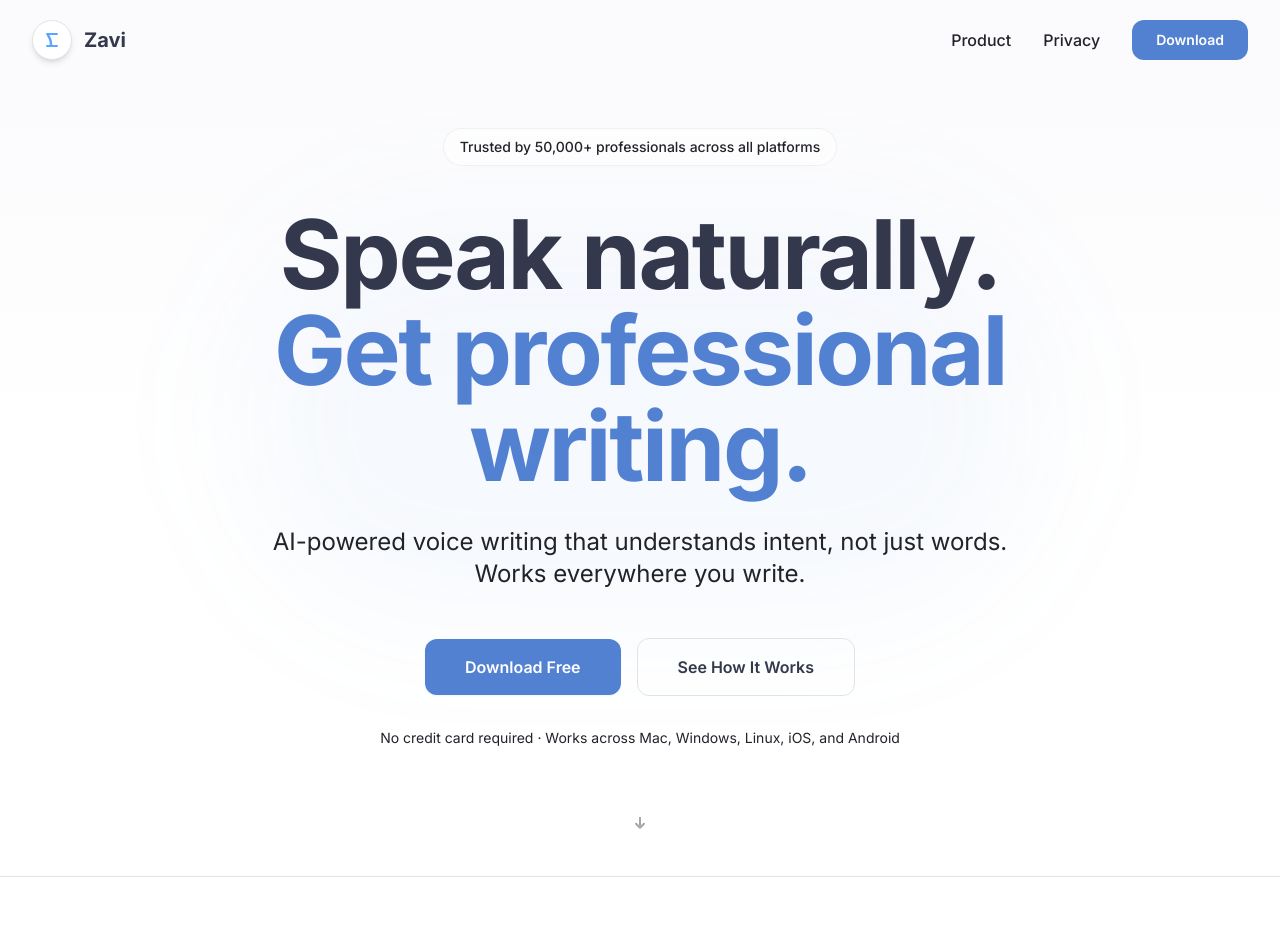
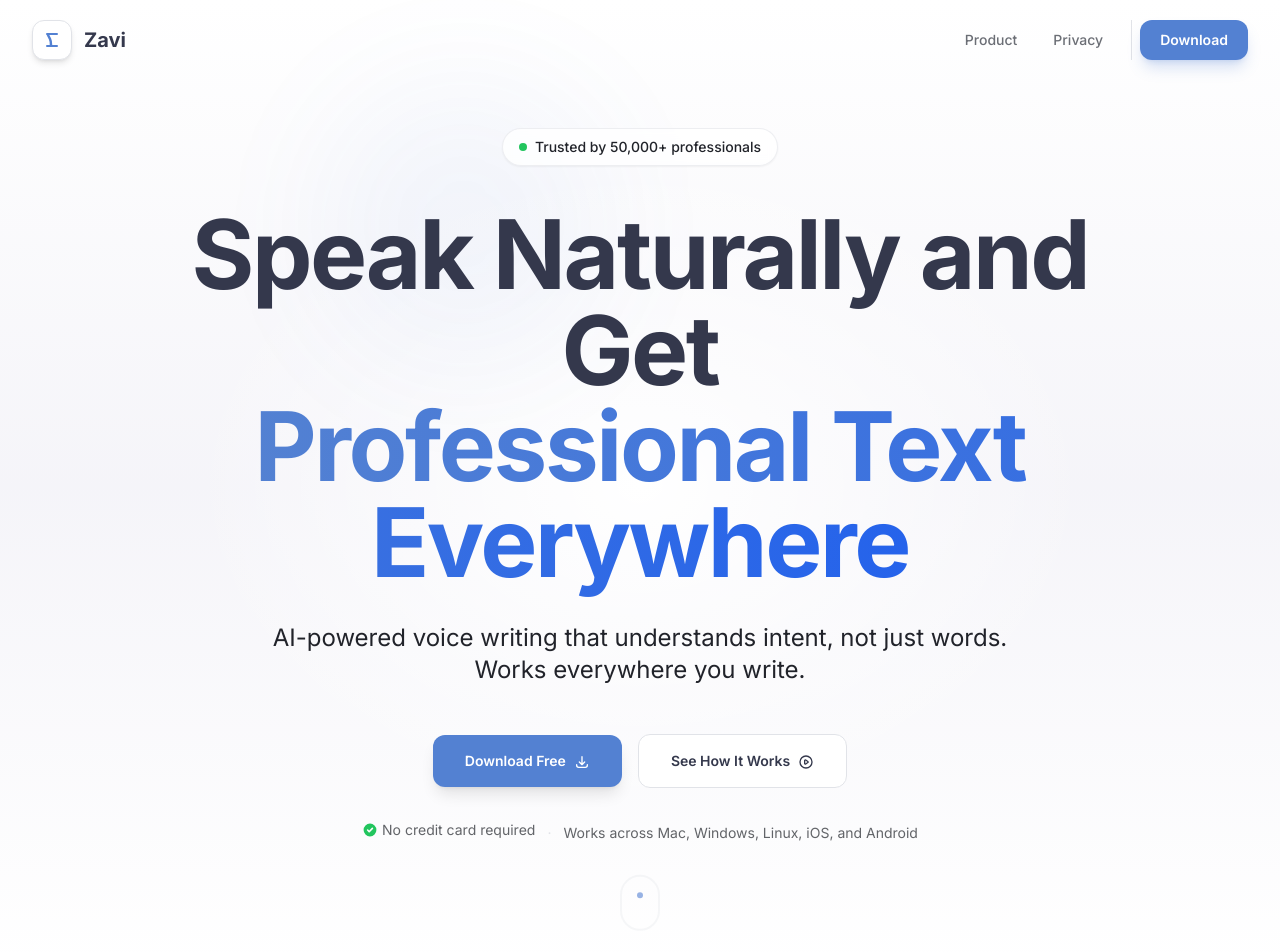
Before and after one commit to goyalraman17/Zaviweb, a Next.js app: page / in a window 1280 px wide. Shown: the top 952 px of the page. Built offline with nearby package versions, Linux system fonts and the light colour scheme.

Commit message:
UI Change

```diff
--- a/app/globals.css
+++ b/app/globals.css
@@ -12,6 +12,7 @@
 
   body {
     @apply antialiased;
+    background-color: #FAFAFA;
   }
 
   * {
@@ -23,4 +24,30 @@
   .text-balance {
     text-wrap: balance;
   }
+
+  .glass {
+    @apply bg-white/80 backdrop-blur-lg;
+  }
+
+  .glass-subtle {
+    @apply bg-white/60 backdrop-blur-md;
+  }
 }
+
+@layer components {
+  .btn-primary {
+    @apply px-8 py-4 text-sm font-semibold text-white bg-zavi-blue rounded-xl hover:bg-zavi-blue-500 transition-all duration-300 shadow-lg hover:shadow-xl hover:-translate-y-0.5;
+  }
+
+  .btn-secondary {
+    @apply px-8 py-4 text-sm font-semibold text-zavi-charcoal bg-white border border-zavi-border rounded-xl hover:border-zavi-blue/30 hover:bg-zavi-blue/5 transition-all duration-300;
+  }
+
+  .card {
+    @apply bg-white rounded-2xl border border-zavi-border/50 shadow-sm hover:shadow-lg hover:-translate-y-1 transition-all duration-300;
+  }
+
+  .section-pad {
+    @apply py-24 md:py-32;
+  }
+}
--- a/components/Hero.tsx
+++ b/components/Hero.tsx
@@ -28,43 +28,42 @@ export default function Hero() {
   }, []);
 
   return (
-    <section ref={ref} className="relative min-h-screen flex items-center justify-center overflow-hidden bg-white">
-      {/* Minimal gradient background */}
-      <div className="absolute inset-0 bg-gradient-to-b from-zavi-paper/30 via-white to-white" />
-
-      {/* Subtle ambient glow - static, calm */}
-      <div className="absolute top-1/4 left-1/2 -translate-x-1/2 w-[800px] h-[400px] bg-zavi-blue/5 rounded-full blur-3xl" />
+    <section ref={ref} className="relative min-h-screen flex items-center justify-center overflow-hidden bg-gradient-to-b from-white via-zavi-paper/50 to-white">
+      <div className="absolute inset-0 bg-[radial-gradient(ellipse_at_center,_var(--tw-gradient-stops))] from-zavi-blue/8 via-transparent to-transparent" />
+      <div className="absolute top-20 left-1/4 w-72 h-72 bg-zavi-blue/10 rounded-full blur-3xl animate-pulse" />
+      <div className="absolute bottom-40 right-1/4 w-96 h-96 bg-purple-500/8 rounded-full blur-3xl animate-pulse delay-1000" />
 
       <motion.div
         className="container mx-auto px-6 py-32 relative z-10"
-        style={{ opacity, scale }}
+        style={{ opacity, scale, y }}
       >
         <div className="max-w-5xl mx-auto text-center">
-          {/* Social proof badge - calm, professional */}
           <motion.div
-            className="inline-flex items-center gap-2 px-4 py-2 bg-white/60 backdrop-blur-sm border border-zavi-border/50 rounded-full mb-10"
-            initial={{ opacity: 0, y: 20 }}
-            animate={{ opacity: 1, y: 0 }}
+            className="inline-flex items-center gap-2 px-4 py-2 bg-white/80 backdrop-blur-sm border border-zavi-border/60 rounded-full mb-10 shadow-sm"
+            initial={{ opacity: 0, y: 20, scale: 0.95 }}
+            animate={{ opacity: 1, y: 0, scale: 1 }}
             transition={{ duration: 0.6, ease: [0.22, 1, 0.36, 1] }}
           >
+            <span className="relative flex h-2 w-2">
+              <span className="animate-ping absolute inline-flex h-full w-full rounded-full bg-green-400 opacity-75"></span>
+              <span className="relative inline-flex rounded-full h-2 w-2 bg-green-500"></span>
+            </span>
             <span className="text-sm text-zavi-gray-text font-medium">
-              Trusted by 50,000+ professionals across all platforms
+              Trusted by 50,000+ professionals
             </span>
           </motion.div>
 
-          {/* Sharp, confident headline - single statement */}
           <motion.h1
             className="text-6xl sm:text-7xl md:text-8xl font-bold mb-8 text-zavi-charcoal tracking-tight leading-[1.05]"
-            initial={{ opacity: 0, y: 20 }}
+            initial={{ opacity: 0, y: 30 }}
             animate={{ opacity: 1, y: 0 }}
-            transition={{ duration: 0.7, delay: 0.1, ease: [0.22, 1, 0.36, 1] }}
+            transition={{ duration: 0.8, delay: 0.1, ease: [0.22, 1, 0.36, 1] }}
           >
-            Speak naturally.
+            Speak Naturally and Get
             <br />
-            <span className="text-zavi-blue">Get professional writing.</span>
+            <span className="text-transparent bg-clip-text bg-gradient-to-r from-zavi-blue to-blue-600">Professional Text Everywhere</span>
           </motion.h1>
 
-          {/* Clean, single-line subheadline */}
           <motion.p
             className="text-xl md:text-2xl text-zavi-gray-text mb-12 max-w-3xl mx-auto leading-relaxed"
             initial={{ opacity: 0, y: 20 }}
@@ -74,7 +73,6 @@ export default function Hero() {
             AI-powered voice writing that understands intent, not just words. Works everywhere you write.
           </motion.p>
 
-          {/* Clean, professional CTAs */}
           <motion.div
             initial={{ opacity: 0, y: 20 }}
             animate={{ opacity: 1, y: 0 }}
@@ -88,11 +86,14 @@ export default function Hero() {
                   downloadSection.scrollIntoView({ behavior: 'smooth' });
                 }
               }}
-              className="px-10 py-4 text-base font-semibold text-white bg-zavi-blue rounded-xl hover:bg-zavi-blue-500 transition-all shadow-sm hover:shadow-md"
-              whileHover={{ y: -1 }}
+              className="btn-primary"
+              whileHover={{ y: -2 }}
               whileTap={{ scale: 0.98 }}
             >
               Download Free
+              <svg className="inline-block ml-2 w-4 h-4" fill="none" stroke="currentColor" viewBox="0 0 24 24">
+                <path strokeLinecap="round" strokeLinejoin="round" strokeWidth={2} d="M4 16v1a3 3 0 003 3h10a3 3 0 003-3v-1m-4-4l-4 4m0 0l-4-4m4 4V4" />
+              </svg>
             </motion.button>
 
             <motion.button
@@ -102,27 +103,36 @@ export default function Hero() {
                   demoSection.scrollIntoView({ behavior: 'smooth' });
                 }
               }}
-              className="px-10 py-4 text-base font-semibold text-zavi-charcoal border border-zavi-border rounded-xl hover:border-zavi-blue/50 hover:bg-zavi-blue/5 transition-all"
-              whileHover={{ y: -1 }}
+              className="btn-secondary"
+              whileHover={{ y: -2 }}
               whileTap={{ scale: 0.98 }}
             >
               See How It Works
+              <svg className="inline-block ml-2 w-4 h-4" fill="none" stroke="currentColor" viewBox="0 0 24 24">
+                <path strokeLinecap="round" strokeLinejoin="round" strokeWidth={2} d="M14.752 11.168l-3.197-2.132A1 1 0 0010 9.87v4.263a1 1 0 001.555.832l3.197-2.132a1 1 0 000-1.664z" />
+                <path strokeLinecap="round" strokeLinejoin="round" strokeWidth={2} d="M21 12a9 9 0 11-18 0 9 9 0 0118 0z" />
+              </svg>
             </motion.button>
           </motion.div>
 
-          {/* Trust indicators - minimal */}
           <motion.p
-            className="text-sm text-zavi-gray-text"
+            className="text-sm text-zavi-gray-text/70"
             initial={{ opacity: 0 }}
             animate={{ opacity: 1 }}
             transition={{ duration: 0.7, delay: 0.4 }}
           >
-            No credit card required · Works across Mac, Windows, Linux, iOS, and Android
+            <span className="inline-flex items-center gap-1">
+              <svg className="w-4 h-4 text-green-500" fill="currentColor" viewBox="0 0 20 20">
+                <path fillRule="evenodd" d="M10 18a8 8 0 100-16 8 8 0 000 16zm3.707-9.293a1 1 0 00-1.414-1.414L9 10.586 7.707 9.293a1 1 0 00-1.414 1.414l2 2a1 1 0 001.414 0l4-4z" clipRule="evenodd" />
+              </svg>
+              No credit card required
+            </span>
+            <span className="mx-3 text-zavi-border">·</span>
+            <span>Works across Mac, Windows, Linux, iOS, and Android</span>
           </motion.p>
         </div>
       </motion.div>
 
-      {/* Minimal scroll indicator */}
       <motion.div
         className="absolute bottom-12 left-1/2 -translate-x-1/2"
         initial={{ opacity: 0 }}
@@ -131,13 +141,15 @@ export default function Hero() {
         style={{ opacity: scrollOpacity }}
       >
         <motion.div
-          animate={{ y: [0, 6, 0] }}
-          transition={{ duration: 2.5, repeat: Infinity, ease: "easeInOut" }}
-          className="text-zavi-gray-text/40"
+          animate={{ y: [0, 8, 0] }}
+          transition={{ duration: 2, repeat: Infinity, ease: "easeInOut" }}
+          className="w-10 h-14 rounded-full border-2 border-zavi-border/30 flex items-start justify-center p-2"
         >
-          <svg width="16" height="16" viewBox="0 0 16 16" fill="none" stroke="currentColor" strokeWidth="2" strokeLinecap="round" strokeLinejoin="round">
-            <path d="M8 3V13M8 13L4 9M8 13L12 9"/>
-          </svg>
+          <motion.div
+            animate={{ y: [0, 8, 0] }}
+            transition={{ duration: 1.5, repeat: Infinity, ease: "easeInOut" }}
+            className="w-1.5 h-1.5 rounded-full bg-zavi-blue/60"
+          />
         </motion.div>
       </motion.div>
     </section>
--- a/components/Navigation.tsx
+++ b/components/Navigation.tsx
@@ -29,44 +29,43 @@ export default function Navigation() {
     <motion.nav
       style={{ backgroundColor: navBackground }}
       className={`fixed top-0 left-0 right-0 z-50 transition-all duration-300 ${
-        isScrolled ? 'backdrop-blur-xl shadow-sm border-b border-zavi-border' : ''
+        isScrolled ? 'backdrop-blur-xl shadow-lg shadow-zavi-black/5 border-b border-zavi-border/50' : ''
       }`}
     >
       <div className="container mx-auto px-4 sm:px-6 lg:px-8">
         <div className="flex items-center justify-between h-16 md:h-20">
-          {/* Logo */}
           <motion.a
             href="/"
             className="flex items-center gap-3 group"
             whileHover={{ scale: 1.02 }}
             whileTap={{ scale: 0.98 }}
           >
-            <div className="relative w-10 h-10 bg-white rounded-full flex items-center justify-center shadow-md border border-zavi-border group-hover:border-zavi-blue transition-colors duration-300">
+            <div className="relative w-10 h-10 bg-white rounded-xl flex items-center justify-center shadow-md border border-zavi-border group-hover:border-zavi-blue transition-all duration-300 group-hover:shadow-lg">
               <svg width="24" height="24" viewBox="0 0 24 24" fill="none">
-                <rect x="6" y="5" width="12" height="2" rx="1" fill="#5BA4FF"/>
-                <path d="M8 7Q9 9 10 11T11 17" stroke="#5BA4FF" strokeWidth="2.5" strokeLinecap="round"/>
-                <rect x="6" y="17" width="12" height="2" rx="1" fill="#5BA4FF"/>
+                <rect x="6" y="5" width="12" height="2" rx="1" fill="#5381d2"/>
+                <path d="M8 7Q9 9 10 11T11 17" stroke="#5381d2" strokeWidth="2.5" strokeLinecap="round"/>
+                <rect x="6" y="17" width="12" height="2" rx="1" fill="#5381d2"/>
               </svg>
             </div>
             <span className="text-xl font-bold text-zavi-charcoal">Zavi</span>
           </motion.a>
 
-          {/* Desktop Navigation */}
-          <div className="hidden md:flex items-center gap-8">
+          <div className="hidden md:flex items-center gap-1">
             {navLinks.map((link, index) => (
               <motion.a
                 key={link.name}
                 href={link.href}
-                className="relative text-base font-medium text-zavi-gray-text hover:text-zavi-charcoal transition-colors group"
+                className="relative px-4 py-2 text-sm font-medium text-zavi-gray-600 hover:text-zavi-charcoal transition-colors group"
                 initial={{ opacity: 0, y: -20 }}
                 animate={{ opacity: 1, y: 0 }}
                 transition={{ duration: 0.3, delay: index * 0.1 }}
               >
                 {link.name}
-                <span className="absolute bottom-0 left-0 w-0 h-0.5 bg-zavi-blue group-hover:w-full transition-all duration-300" />
+                <span className="absolute bottom-0 left-1/2 -translate-x-1/2 w-0 h-0.5 bg-zavi-blue group-hover:w-full transition-all duration-300" />
               </motion.a>
             ))}
 
+            <div className="ml-2 pl-2 border-l border-zavi-border">
               <motion.button
                 onClick={() => {
                   const downloadSection = document.querySelector('[data-section="download"]');
@@ -74,15 +73,15 @@ export default function Navigation() {
                     downloadSection.scrollIntoView({ behavior: 'smooth' });
                   }
                 }}
-              className="px-6 py-2.5 text-sm font-semibold text-white bg-zavi-blue rounded-xl hover:bg-zavi-blue-500 transition-colors"
-              whileHover={{ scale: 1.02 }}
+                className="px-5 py-2.5 text-sm font-semibold text-white bg-zavi-blue rounded-xl hover:bg-zavi-blue-500 transition-all shadow-lg shadow-zavi-blue/25 hover:shadow-xl hover:shadow-zavi-blue/30"
+                whileHover={{ y: -1 }}
                 whileTap={{ scale: 0.98 }}
               >
                 Download
               </motion.button>
             </div>
+          </div>
 
-          {/* Mobile Menu Button */}
           <motion.button
             className="md:hidden p-2 text-zavi-charcoal"
             whileTap={{ scale: 0.95 }}
```
Also changed, not shown: components/FAQ.tsx (+8 -7 lines), components/Features.tsx (+8 -7 lines), components/HowItWorks.tsx (+16 -18 lines), components/Metrics.tsx (+5 -5 lines), components/Testimonials.tsx (+23 -14 lines). Lines whose indentation alone changed are shown as unchanged.
